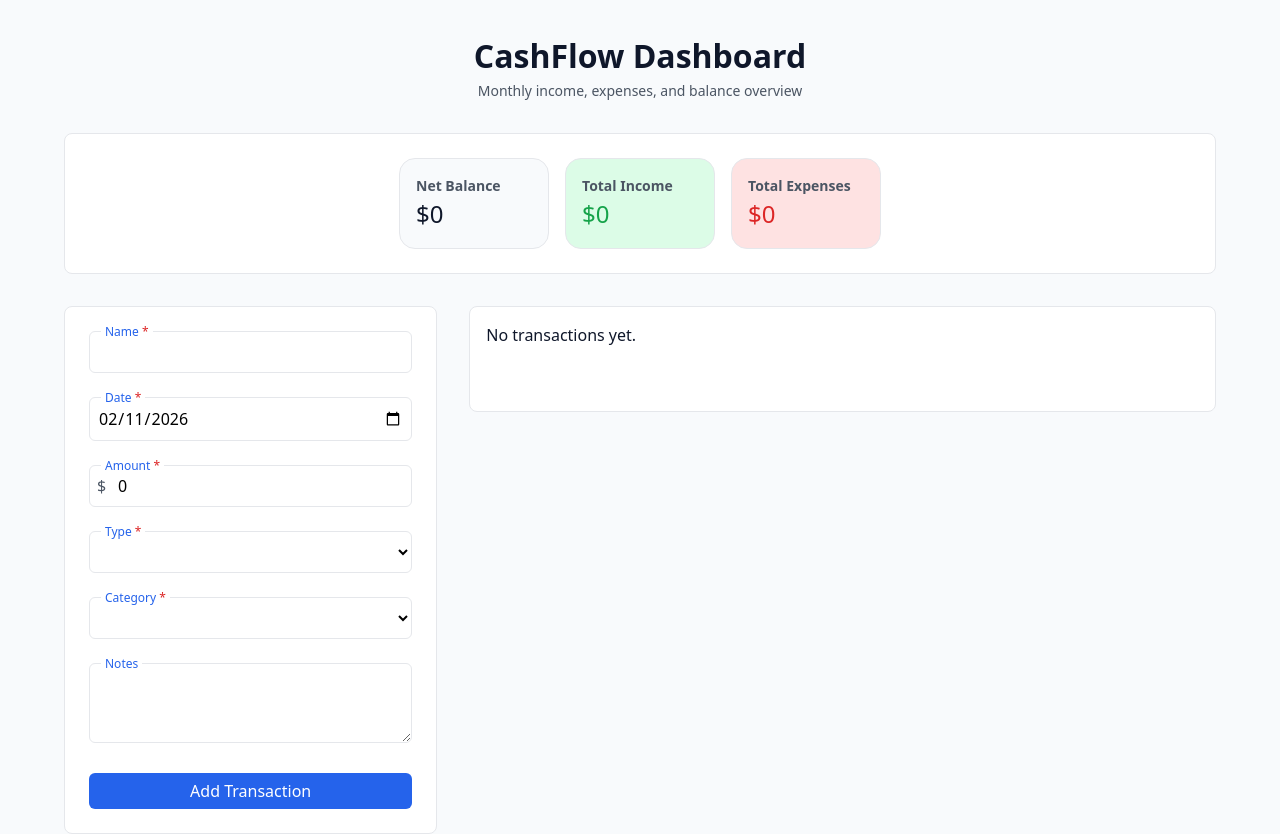
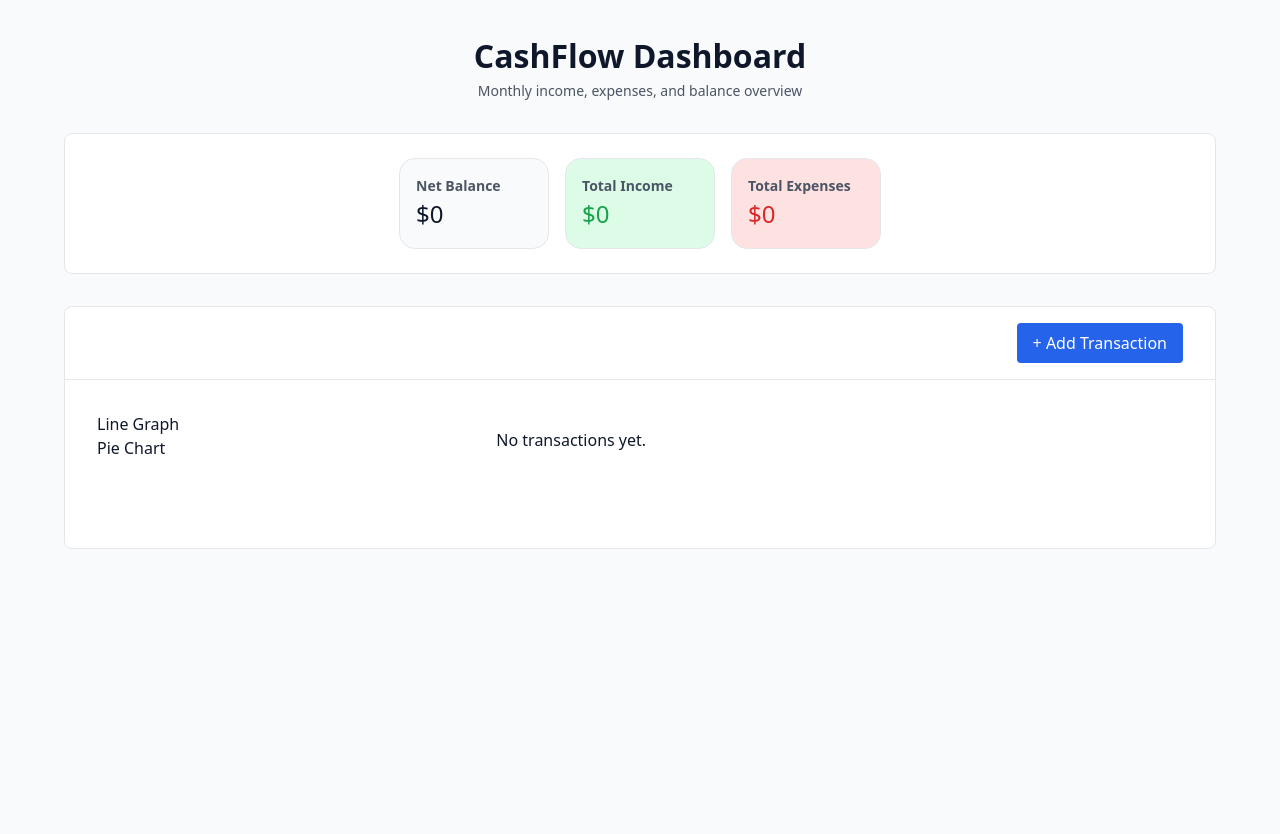
Before and after one commit to Brijsunil2/cashflow-simulator, a React (Vite) app in the folder frontend/: page / in a window 1280 px wide. After the commit the page ends 800 px from the top, so only its background shows below. Built offline with nearby package versions, Linux system fonts and the light colour scheme.

Commit message:
style: redesign dashboard layout

```diff
--- a/frontend/src/components/TransactionList/TransactionList.scss
+++ b/frontend/src/components/TransactionList/TransactionList.scss
@@ -6,9 +6,6 @@
   flex-direction: column;
   gap: 1rem;
   padding: 1rem;
-  background-color: $color-surface;
-  border: 1px solid $color-border;
-  border-radius: 8px;
 
   .transaction-list {
     margin: 1rem 0;
--- a/frontend/src/pages/Dashboard/Dashboard.jsx
+++ b/frontend/src/pages/Dashboard/Dashboard.jsx
@@ -32,7 +32,13 @@ const Dashboard = () => {
         </section>
 
         <section className="dashboard__content">
-          <div className="dashboard__form">
+          <div className="dashboard__subheader">
+            <button className="" onClick={console.log("Add Transaction")}>
+              + Add Transaction
+            </button>
+          </div>
+
+          {/* <div className="dashboard__form">
             <TransactionForm
               onSubmit={(transaction) =>
                 dispatch({
@@ -41,6 +47,12 @@ const Dashboard = () => {
                 })
               }
             />
+          </div> */}
+          <div className="dashboard__content-body">
+            <div className="dashboard_charts">
+              <div className="dashboard__charts--line-graph">Line Graph</div>
+
+              <div className="dashboard__charts--pie-chart">Pie Chart</div>
             </div>
 
             <div className="dashboard__transactions">
@@ -54,6 +66,7 @@ const Dashboard = () => {
                 }
               />
             </div>
+          </div>
         </section>
       </div>
     </div>
--- a/frontend/src/pages/Dashboard/Dashboard.scss
+++ b/frontend/src/pages/Dashboard/Dashboard.scss
@@ -1,7 +1,7 @@
-@use '../../styles/abstracts/spacing' as *;
-@use '../../styles/abstracts/typography' as *;
-@use '../../styles/abstracts/colors' as *;
-@use '../../styles/abstracts/breakpoints' as *;
+@use "../../styles/abstracts/spacing" as *;
+@use "../../styles/abstracts/typography" as *;
+@use "../../styles/abstracts/colors" as *;
+@use "../../styles/abstracts/breakpoints" as *;
 @use "sass:map";
 
 /**
@@ -12,12 +12,22 @@
   flex-direction: column;
   gap: $space-6;
   margin-top: 2rem;
+  margin-bottom: 200px;
+
+  button {
+    background-color: $color-primary-600;
+    color: #fff;
+    border: none;
+    padding: $space-2 $space-4;
+    border-radius: 4px;
+    cursor: pointer;
+
+    &:hover {
+      background-color: $color-primary-700;
+    }
   }
 
-/**
- * Dashboard header
- */
-.dashboard__header {
+  &__header {
     display: flex;
     flex-direction: column;
     text-align: center;
@@ -33,42 +43,51 @@
     }
   }
 
-/**
- * Summary section (income / expenses / balance)
- */
-.dashboard__summary {
+  &__summary {
     display: flex;
     width: 100%;
   }
 
-/**
- * Main content area
- * (transactions + form)
- */
-.dashboard__content {
+  &__content {
+    background-color: $color-surface;
+    border: 1px solid $color-border;
+    border-radius: 8px;
+
+    &-body {
+      padding: $space-6;
       display: grid;
+      grid-template-columns: 1fr 2fr;
       gap: $space-6;
 
-  @media (min-width: map.get($breakpoints, lg)) {
-    grid-template-columns: 1fr 2fr;
+      @media (max-width: map.get($breakpoints, lg)) {
+      grid-template-columns: 1fr;
       align-items: start;
     }
     }
+  }
 
-/**
- * Transaction list wrapper
- */
-.dashboard__transactions {
+  &__subheader {
+    display: flex;
+    justify-content: space-between;
+    grid-column: span 2;
+    padding: $space-4 $space-6;
+    border-bottom: 1px solid $color-border;
+    width: 100%;
+
+    button {
+      margin-left: auto;
+    }
+  }
+
+  &__transactions {
     display: flex;
     flex-direction: column;
     gap: $space-4;
   }
 
-/**
- * Transaction form wrapper
- */
-.dashboard__form {
+  &__form {
     display: flex;
     flex-direction: column;
     gap: $space-4;
   }
+}
```
Lines whose indentation alone changed are shown as unchanged.
